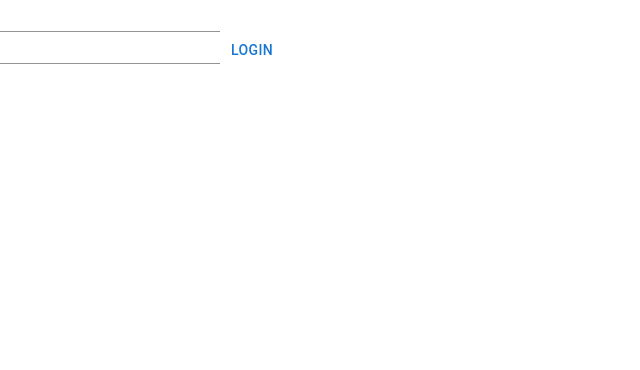
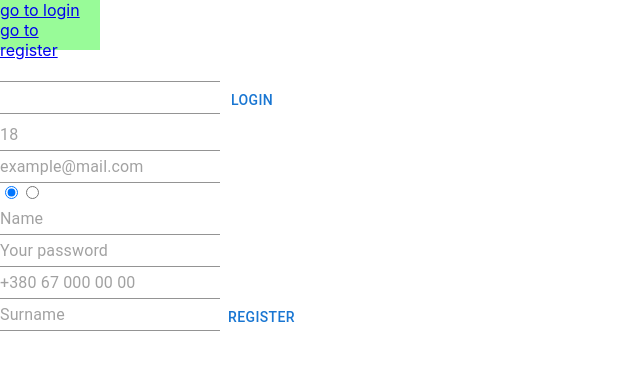
Before and after one commit to andrey-kupets/smakolyky-shop-react, a React (Create React App) app: page / in a window 1280 px wide. Shown: the top 370 px of the page, without its empty margins (0-640 px from the left). Built offline with nearby package versions, Linux system fonts and the light colour scheme.

Commit message:
add Register.js initial structure

```diff
--- a/package.json
+++ b/package.json
@@ -16,6 +16,9 @@
     "react-router-dom": "^6.3.0",
     "react-scripts": "5.0.1",
     "web-vitals": "^2.1.4"
+  },
+  "devDependencies": {
+    "@types/react-router-dom": "^5.3.3"
   },
   "scripts": {
     "start": "react-scripts start",
--- a/src/App.js
+++ b/src/App.js
@@ -1,15 +1,27 @@
 import './App.css';
-import { Login } from "./components";
+import { HeaderBlock, Login, Register } from "./components";
 import {
-  Link
+  Link,
+  // Switch,
+  // Route
 } from "react-router-dom";
 
 function App() {
   return (
     <div>
+      <HeaderBlock/>
       <Link to='/'>
         <Login/>
       </Link>
+      <Link to='/register'>
+        <Register/>
+      </Link>
+
+      {/*<Switch>*/}
+      {/*  <Route path='/'>*/}
+      {/*    <Login/>*/}
+      {/*  </Route>*/}
+      {/*</Switch>*/}
 
       {/*<Routes>    -- for version 6 and up and works incorrect now cause 'Routes' are not exported still*/}
       {/*  <Route path='/'>*/}
--- /dev/null
+++ b/src/components/Header/HeaderBlock.css
@@ -0,0 +1,7 @@
+.main-button {
+    width: 100px;
+    height: 50px;
+    background-color: palegreen;
+    display: flex;
+    flex-direction: column;
+}
--- /dev/null
+++ b/src/components/Header/HeaderBlock.js
@@ -0,0 +1,21 @@
+import React from "react";
+import { Link } from "react-router-dom";
+
+import './HeaderBlock.css';
+
+export const HeaderBlock = () => {
+  return (
+    <div className={'main-button'}>
+      <div>
+        <Link to='/login'>
+          go to login
+        </Link>
+      </div>
+      <div>
+        <Link to='/register'>
+          go to register
+        </Link>
+      </div>
+    </div>
+  )
+}
--- /dev/null
+++ b/src/components/Header/index.js
@@ -0,0 +1 @@
+export * from './HeaderBlock';
--- /dev/null
+++ b/src/components/Register/Register.js
@@ -0,0 +1,101 @@
+import React from "react";
+import { login } from "../../services";
+import { FormControl, Input } from "@mui/material";
+import { FormSubmitButton } from "../../helper-copmonents";
+
+export const Register = () => {
+  const [values, setValues] = React.useState({
+    age: 0,
+    email: '',
+    gender: 'male',
+    name: '',
+    password: '',
+    phone: '',
+    surname: ''
+  });
+
+  const handleChange = (type) => (e) => {
+    setValues({ ...values, [type]: e.target.value })
+  };
+
+  const genderChange = (e) => {
+    console.log(e.target.value);
+  };
+
+  const formSubmit = async (e) => {
+    e.preventDefault();
+    await login(values);
+  };
+
+  return (
+    <form>
+      <FormControl>
+        <Input
+          type='age'
+          color='primary'
+          placeholder='18'
+          onChange={handleChange('age')}
+        />
+      </FormControl>
+      <br/>
+      <FormControl>
+        <Input
+          type='email'
+          color='primary'
+          placeholder='example@mail.com'
+          onChange={handleChange('email')}
+        />
+      </FormControl>
+      <br/>
+      {/*<FormControl>*/}
+        <input
+          type='radio'
+          name='gender'
+          value='male'
+          checked onChange={genderChange}/>
+        <input
+          type='radio'
+          name='gender'
+          placeholder='female'
+          onChange={genderChange}/>
+      {/*</FormControl>*/}
+      <br/>
+      <FormControl>
+        <Input
+          type='text'
+          color='primary'
+          placeholder='Name'
+          onChange={handleChange('name')}
+        />
+      </FormControl>
+      <br/>
+      <FormControl>
+        <Input
+          type='password'
+          color='primary'
+          placeholder='Your password'
+          onChange={handleChange('password')}
+        />
+      </FormControl>
+      <br/>
+      <FormControl>
+        <Input
+          type='text'
+          color='primary'
+          placeholder='+380 67 000 00 00'
+          onChange={handleChange('phone')}
+        />
+      </FormControl>
+      <br/>
+      <FormControl>
+        <Input
+          type='text'
+          color='primary'
+          placeholder='Surname'
+          onChange={handleChange('surname')}
+        />
+      </FormControl>
+      <FormSubmitButton formSubmit={formSubmit}>Register</FormSubmitButton>
+    </form>
+  )
+}
--- /dev/null
+++ b/src/components/Register/index.js
@@ -0,0 +1 @@
+export * from './Register';
--- a/src/components/index.js
+++ b/src/components/index.js
@@ -1 +1,3 @@
+export * from './Header';
 export * from './Login';
+export * from './Register';
```
Also changed, not shown: 1 other file (tests, documents, lock files or other folders).
